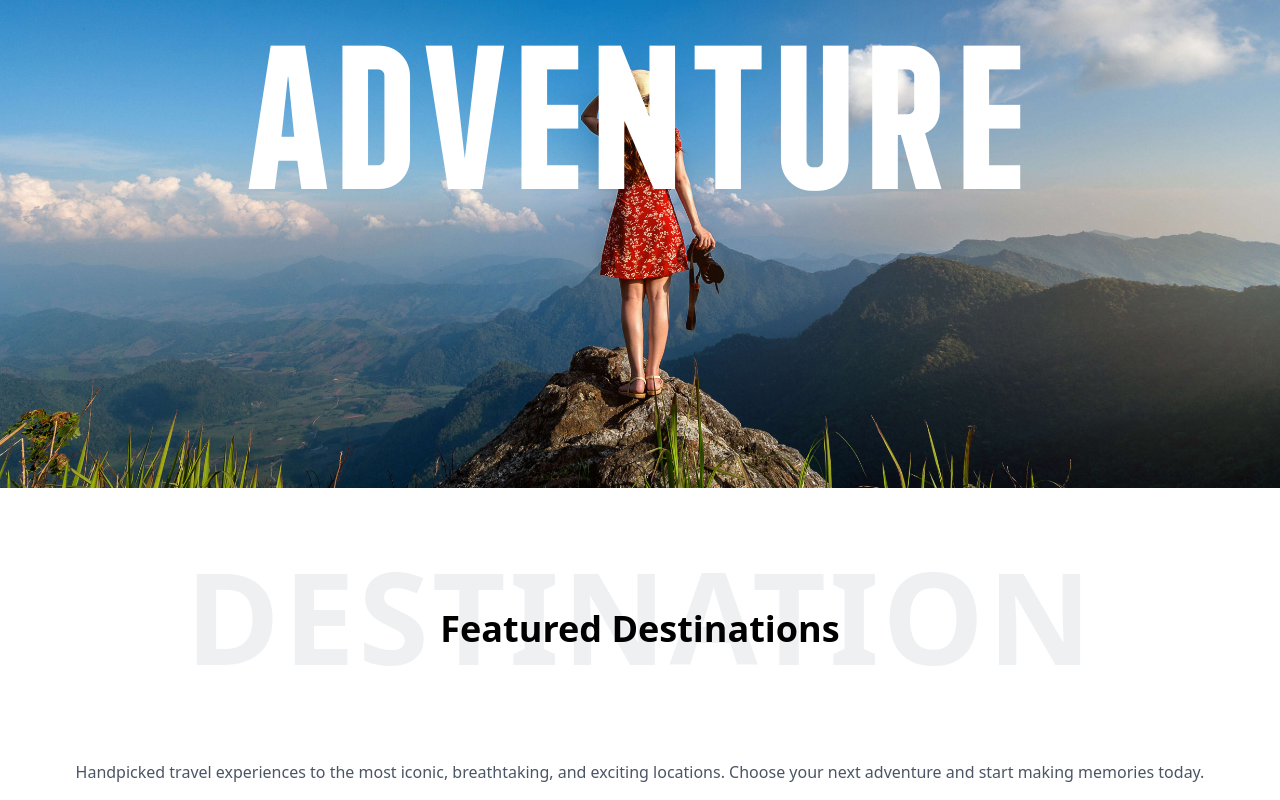
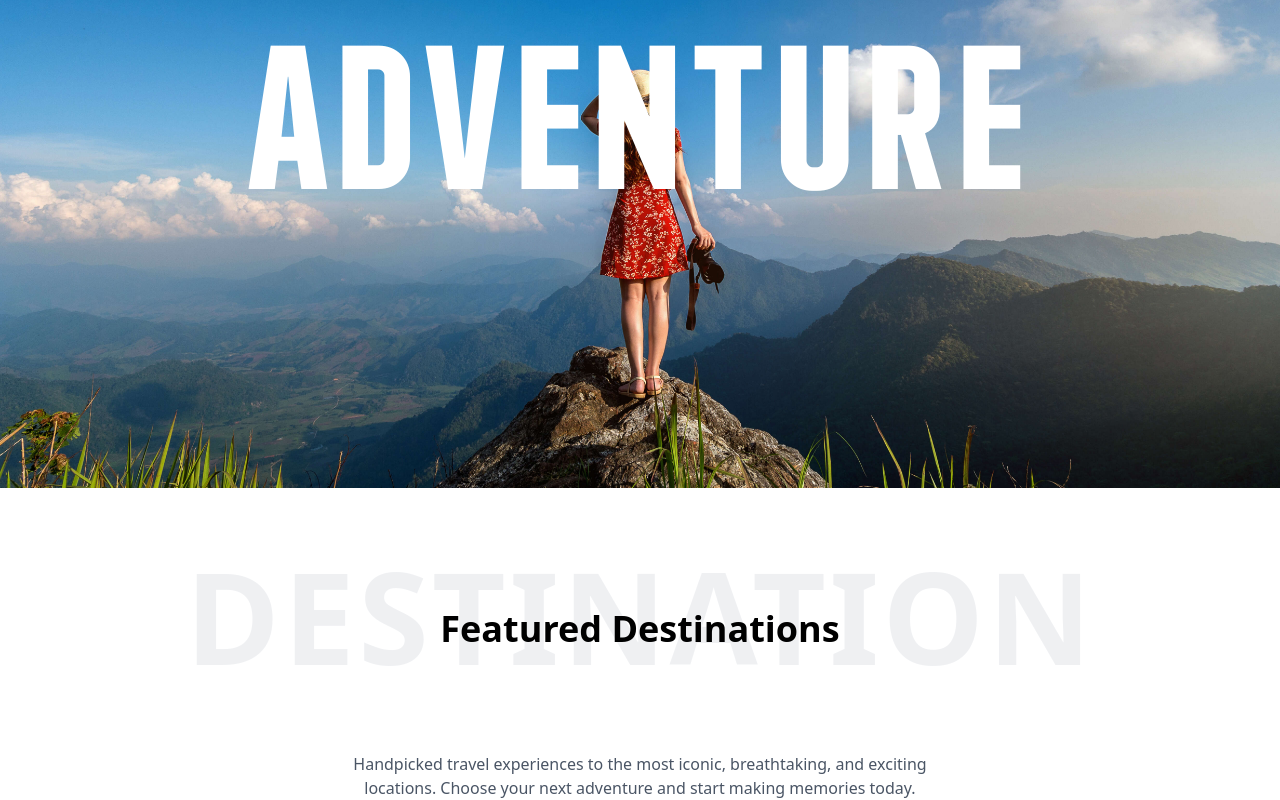
Before and after one commit to Fica-Web/Smart-Travels, a React (Vite) app in the folder frontend/: page / in a window 1280 px wide. Shown: the part 312-1112 px from the top of the page. Built offline with nearby package versions, Linux system fonts and the light colour scheme; no server answers.

Commit message:
update section heading component

```diff
--- a/frontend/src/components/reusable/SectionHeading.jsx
+++ b/frontend/src/components/reusable/SectionHeading.jsx
@@ -24,9 +24,10 @@ const SectionHeading = ({ backgroundText, heading, subtext }) => {
       </div>
 
       {/* Subtext below the background large text */}
-      <div className="text-center mt-4">
-        <p className="text-sm sm:text-base text-gray-600">{subtext}</p>
-      </div>
+      <div className="text-center mt-2">
+  <p className="text-sm sm:text-base text-gray-600 max-w-xl mx-auto">{subtext}</p>
+</div>
+
     </section>
   );
 };
```
